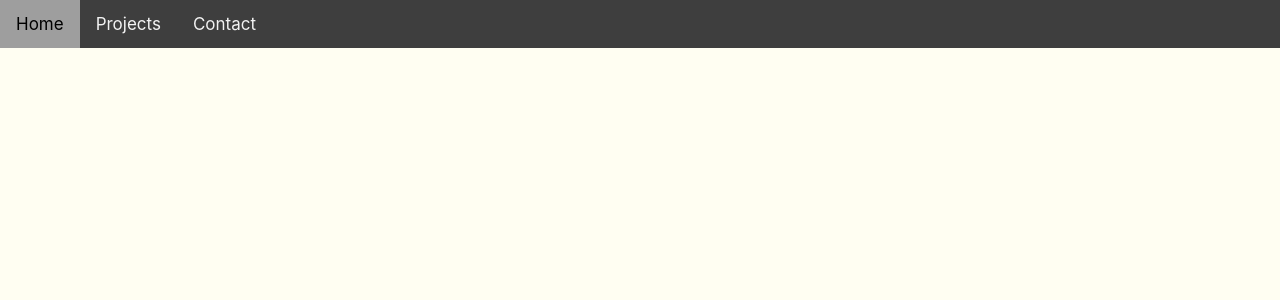
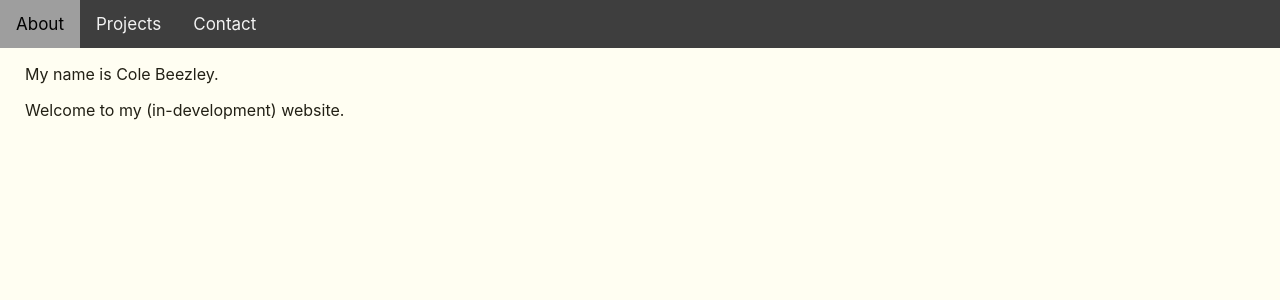
Before and after one commit to onodeloc/portfolio2, a React (Create React App) app: page / in a window 1280 px wide. Shown: the top 300 px of the page. Built offline with nearby package versions, Linux system fonts and the light colour scheme; the HTML template or start-up script is replaced by a standard one.

Commit message:
Added hyperlinks, improved formatting

```diff
--- a/src/App.js
+++ b/src/App.js
@@ -3,6 +3,7 @@ import './App.css';
 import React from "react";
 import { BrowserRouter, Routes, Route } from 'react-router-dom'
 import Nav from "./components/Nav";
+import Home from "./components/Home";
 import About from "./components/About";
 import Projects from "./components/Projects";
 import Contact from "./components/Contact";
@@ -13,6 +14,7 @@ function App() {
       <Nav />
       <BrowserRouter>
         <Routes>
+          <Route path='/' element={<Home />} />
           <Route path='/about' element={<About />} />
           <Route path='/projects' element={<Projects />} />
           <Route path='/contact' element={<Contact />} />
--- a/src/components/About.js
+++ b/src/components/About.js
@@ -3,12 +3,15 @@ import "./gen.css";
 
 const About = () => (
   <div>
-      <h1 className="home">About me</h1>
+    <h1 className="about">About me</h1>
     <p>
-        My name is Cole Beezley.
+      I received my Bachelor of Computer Science in May 2022.
     </p>
     <p>
-        Welcome to my (in-development) website.
+      I love using a variety of programming languages and tools to develop my front-end and back-end development abilities.
+    </p>
+    <p>
+      I'm currently working on advancing my full-stack abilities. Stay tuned.
     </p>
   </div>
 );
--- a/src/components/Contact.js
+++ b/src/components/Contact.js
@@ -16,7 +16,7 @@ const Contact = () => (
       <a href="https://www.linkedin.com/in/cole-beezley-6853271b5/">LinkedIn</a>
     </p>
     <p>
-      Email: cdbbeezley@gmail.com
+    Email me: cdbbeezley@gmail.com
     </p>
   </div>
 );
--- /dev/null
+++ b/src/components/Home.js
@@ -0,0 +1,15 @@
+import React from "react";
+import "./gen.css";
+
+const Home = () => (
+  <div>
+    <p>
+      My name is Cole Beezley.
+    </p>
+    <p>
+      Welcome to my (in-development) website.
+    </p>
+  </div>
+);
+
+export default Home;
--- a/src/components/Nav.js
+++ b/src/components/Nav.js
@@ -5,7 +5,7 @@ export default function Nav() {
     return (
         <section id="nav">
             <div class="topnav">
-                <a href="about">Home</a>
+                <a href="about">About</a>
                 <a href="projects">Projects</a>
                 <a href="contact">Contact</a>
             </div>
--- a/src/components/Projects.js
+++ b/src/components/Projects.js
@@ -9,6 +9,9 @@ const Projects = () => (
       </p>
       <p>
         Here are some of the projects in which I'll be listing these skills.
+      </p>
+      <p>
+      <a href="https://github.com/onodeloc/portfolio2">This website</a>
       </p>
       <p>
       <a href="https://github.com/onodeloc/newid">RFID-scanning React Native application</a>
--- a/src/components/gen.css
+++ b/src/components/gen.css
@@ -1,5 +1,12 @@
 body {
   background-color: rgb(255, 254, 242);
+}
+
+a {
+  color: #7b91c7;
+  padding: 14px 16px;
+  text-decoration: none;
+  font-size: 17px;
 }
 
 h1 {
```
Lines whose indentation alone changed are shown as unchanged.
